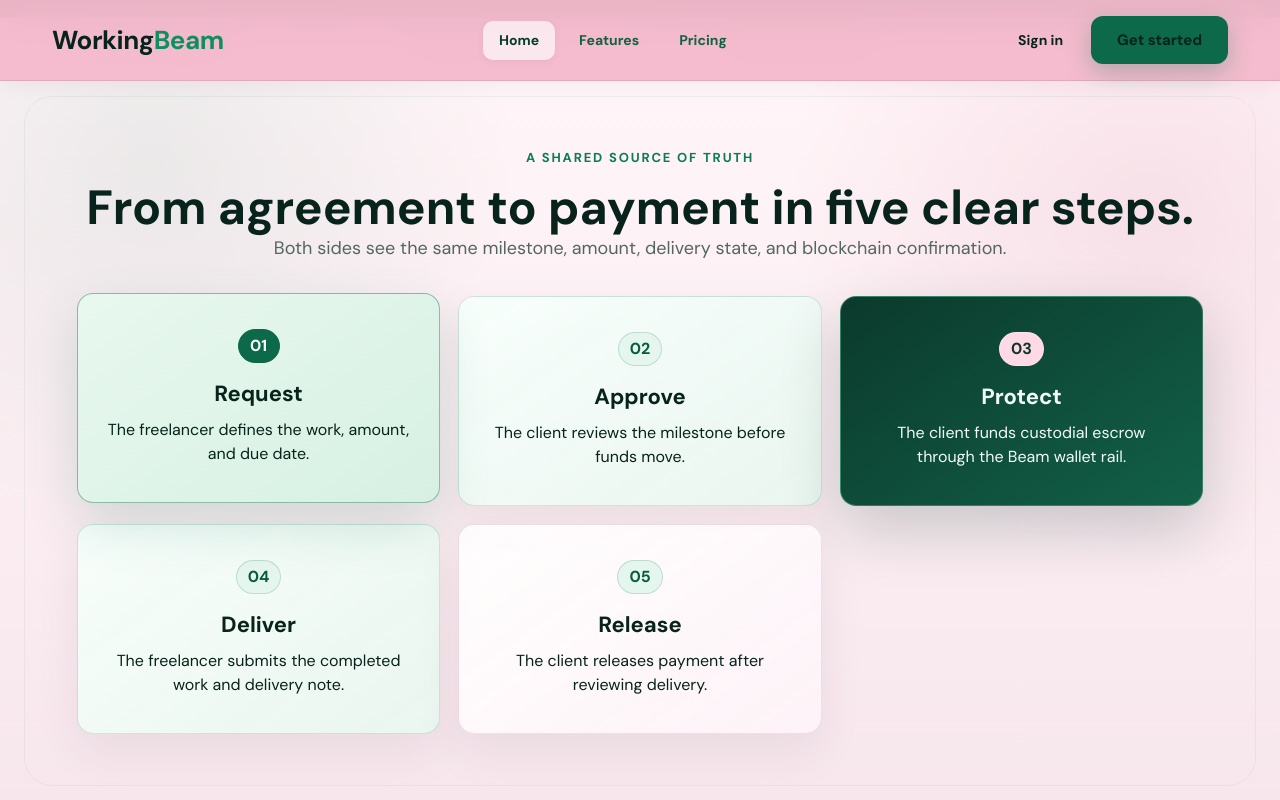
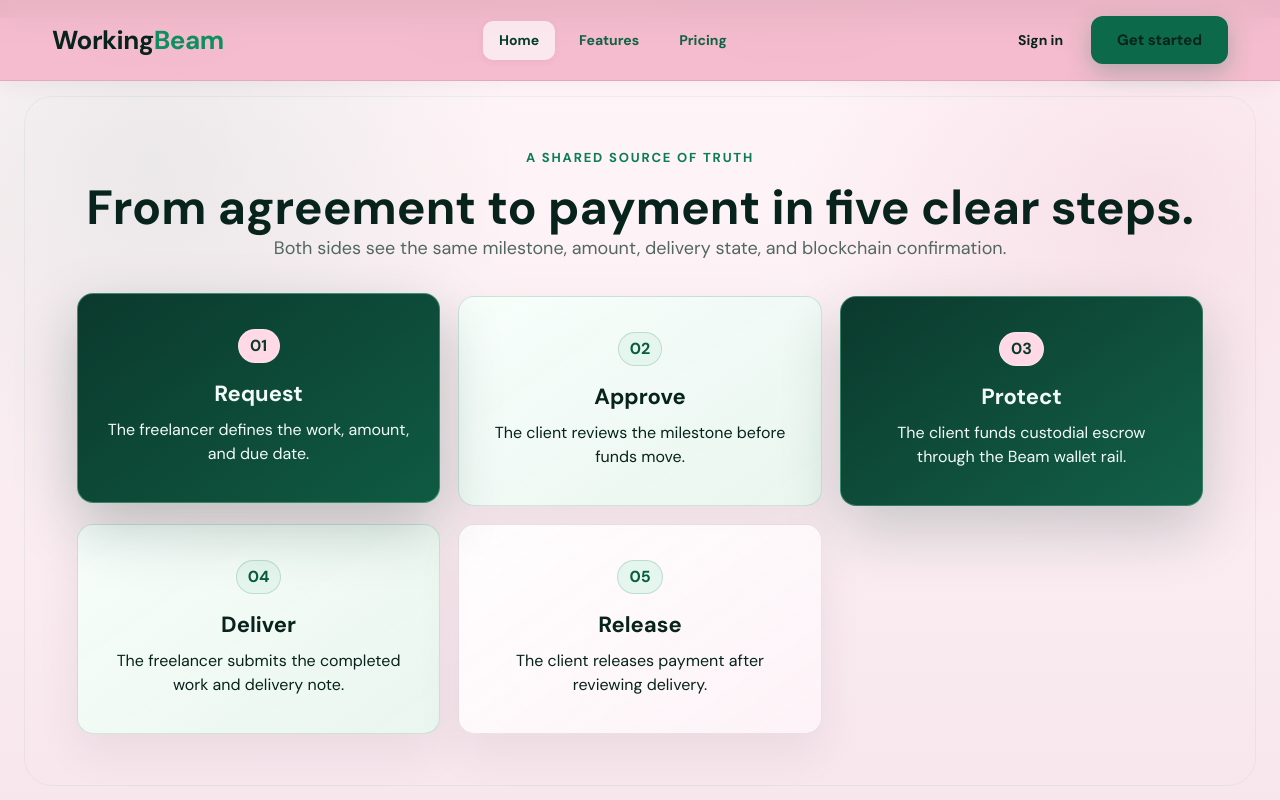
Before and after one commit to davelee001/workingbeam, a React (Create React App) app in the folder client/: page / in a window 1280 px wide. In both pictures the pointer is over the element 258 px from the left and 1182 px from the top of the page. Shown: the part 782-1582 px from the top of the page. Built offline with nearby package versions, Linux system fonts and the light colour scheme.

Commit message:
style: deepen workflow hover highlight

```diff
--- a/client/src/PublicSite.css
+++ b/client/src/PublicSite.css
@@ -481,15 +481,21 @@
 }
 
 .steps-grid article:hover {
-  background: linear-gradient(145deg, #e8f8ef, #d7f0e3);
-  border-color: rgba(12, 106, 75, 0.42);
-  box-shadow: 0 22px 52px rgba(12, 106, 75, 0.16);
+  color: #f3fbf7;
+  background: linear-gradient(145deg, #0b3a2d, #0f5a42);
+  border-color: rgba(141, 229, 188, 0.4);
+  box-shadow: 0 24px 60px rgba(10, 51, 40, 0.26);
 }
 
 .steps-grid article:hover span {
-  color: #ffffff;
-  background: #0c6a4b;
-  border-color: #0c6a4b;
+  color: #0b3a2d;
+  background: #ffd9e5;
+  border-color: rgba(255, 255, 255, 0.3);
+}
+
+.steps-grid article:hover h3,
+.steps-grid article:hover p {
+  color: #f3fbf7;
 }
 
 .steps-grid article:nth-child(3):hover {
```
